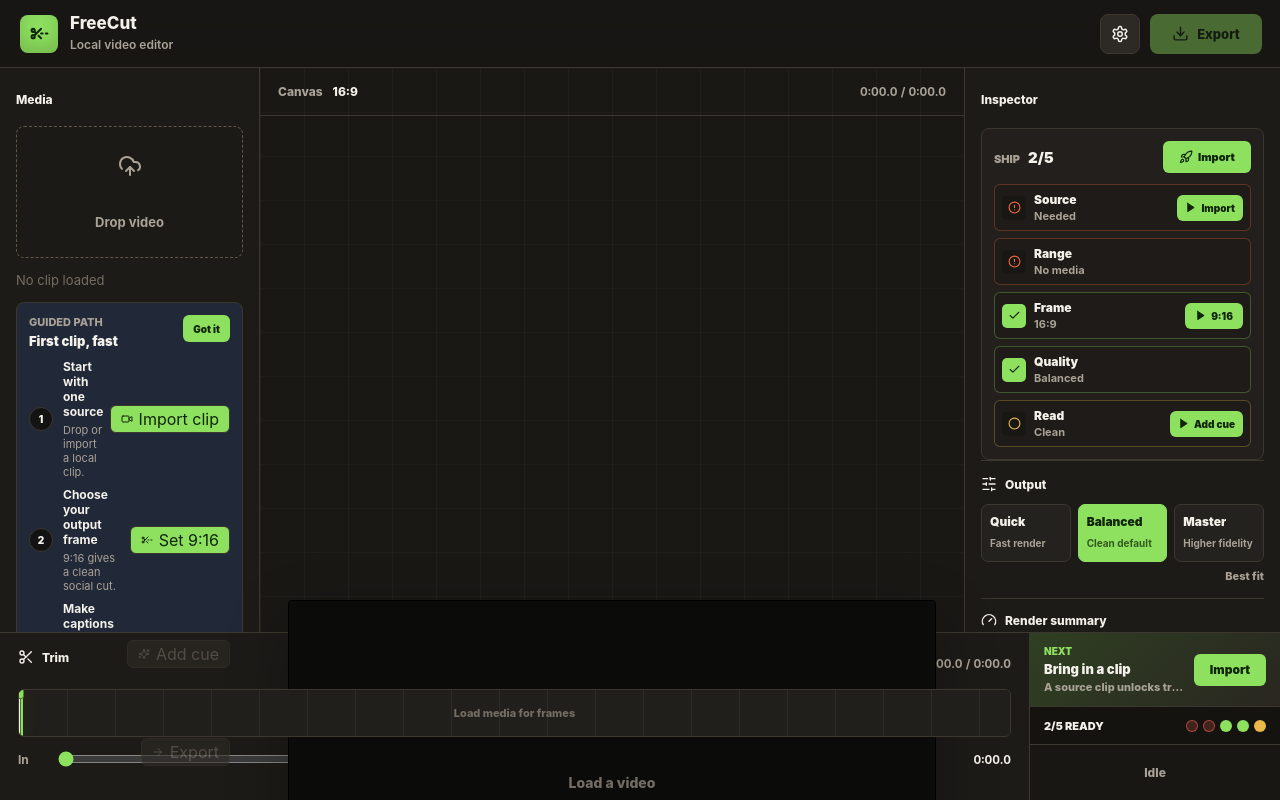
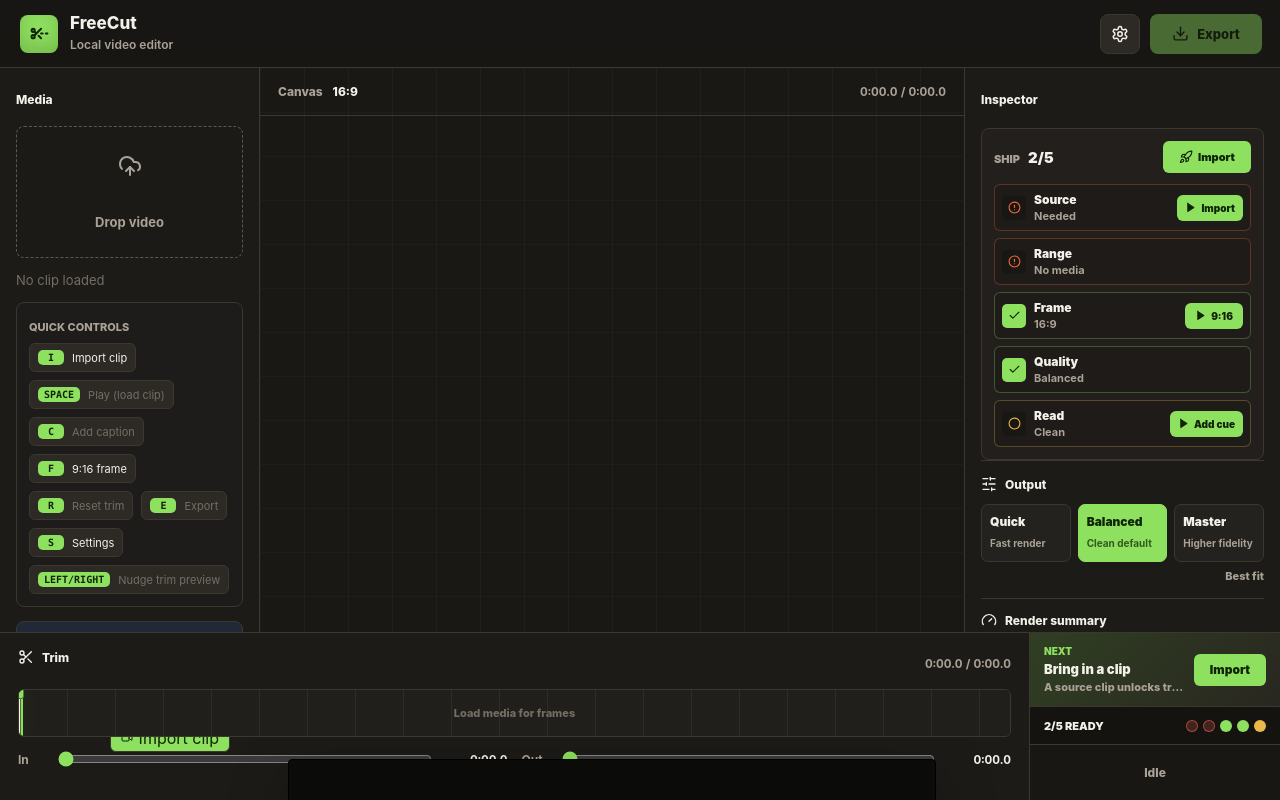
Before and after one commit to Martin123132/freecut, a React (Vite) app: page / in a window 1280 px wide. Shown: the top 800 px of the page. Built offline with nearby package versions, Linux system fonts and the light colour scheme.

Commit message:
Add keyboard shortcut guidance

```diff
--- a/package.json
+++ b/package.json
@@ -11,7 +11,7 @@
     "build": "tsc && vite build",
     "doctor": "powershell -NoProfile -ExecutionPolicy Bypass -File scripts/doctor.ps1",
     "qa:import-transition": "npm run build && playwright test tests/freecut-import-transition.spec.ts",
-    "qa:smoke": "npm run build && playwright test tests/project-schema.spec.ts tests/freecut-import-transition.spec.ts tests/freecut-export-job.spec.ts tests/freecut-export-output.spec.ts",
+    "qa:smoke": "npm run build && playwright test tests/project-schema.spec.ts tests/freecut-import-transition.spec.ts tests/freecut-shortcuts.spec.ts tests/freecut-export-job.spec.ts tests/freecut-export-output.spec.ts",
     "preview": "vite preview --host 127.0.0.1"
   },
   "dependencies": {
--- a/src/App.tsx
+++ b/src/App.tsx
@@ -9,6 +9,7 @@
 import { PreflightItem } from './components/ExportPreflight';
 import { SettingsPanel } from './components/SettingsPanel';
 import { QuickStartPanel } from './components/QuickStartPanel';
+import { ShortcutHintStrip } from './components/ShortcutHintStrip';
 import { CaptionCue, createCaptionCue, normalizeCaptions } from './lib/captions';
 import { CaptionStyle, captionStyleFromId, defaultCaptionStyle } from './lib/captionStyles';
 import { buildExportReadiness } from './lib/exportEstimate';
@@ -702,6 +703,85 @@
   };
 
   const requestMedia = () => mediaInputRef.current?.click();
+  useEffect(() => {
+    const isTypingTarget = (target: EventTarget | null) => {
+      if (!(target instanceof HTMLElement)) return false;
+      return (
+        target.tagName === 'BUTTON' ||
+        target.tagName === 'INPUT' ||
+        target.tagName === 'TEXTAREA' ||
+        target.contentEditable === 'true' ||
+        target.isContentEditable
+      );
+    };
+
+    const onKeyDown = (event: KeyboardEvent) => {
+      if (event.metaKey || event.ctrlKey || event.altKey) return;
+      if (isTypingTarget(event.target)) return;
+
+      const normalized = event.key.toLowerCase();
+      const isSpace = normalized === ' ' || normalized === 'spacebar' || event.code === 'Space';
+
+      if (isSpace && file && duration) {
+        event.preventDefault();
+        void playPause();
+        return;
+      }
+
+      if (normalized === 'i') {
+        event.preventDefault();
+        requestMedia();
+        return;
+      }
+
+      if (normalized === 'c' && file) {
+        event.preventDefault();
+        addGuidedCaption();
+        return;
+      }
+
+      if (normalized === 'e' && file) {
+        event.preventDefault();
+        if (exportState === 'exporting') {
+          cancelExport();
+        } else if (canExport) {
+          void exportClip();
+        }
+        return;
+      }
+
+      if (normalized === 's') {
+        event.preventDefault();
+        setSettingsOpen(true);
+        return;
+      }
+
+      if (normalized === 'f' && preset.id !== 'vertical') {
+        event.preventDefault();
+        chooseVerticalFormat();
+        return;
+      }
+
+      if (normalized === 'r' && file && duration && !canExport) {
+        event.preventDefault();
+        resetTrimToFull();
+        return;
+      }
+
+      if (file && duration && (normalized === 'arrowleft' || normalized === 'arrowright')) {
+        const delta = normalized === 'arrowleft' ? -1 : 1;
+        const nextTime = clamp(currentTime + delta, 0, duration);
+        event.preventDefault();
+        seek(nextTime);
+      }
+    };
+
+    window.addEventListener('keydown', onKeyDown);
+    return () => {
+      window.removeEventListener('keydown', onKeyDown);
+    };
+  }, [addGuidedCaption, canExport, chooseVerticalFormat, cancelExport, currentTime, duration, exportClip, exportState, file, playPause, preset.id, requestMedia, resetTrimToFull, seek]);
+
   const preflightItems: PreflightItem[] = [
     {
       id: 'source',
@@ -770,6 +850,49 @@
     if (!file) requestMedia();
     if (file && duration) resetTrimToFull();
   };
+
+  const shortcutHints = [
+    { keyHint: 'I', label: 'Import clip', enabled: true },
+    {
+      keyHint: 'Space',
+      label: file ? (isPlaying ? 'Pause' : 'Play') : 'Play (load clip)',
+      enabled: Boolean(file && duration),
+      disabledReason: file ? undefined : 'Load a clip first'
+    },
+    {
+      keyHint: 'C',
+      label: 'Add caption',
+      enabled: Boolean(file),
+      disabledReason: file ? undefined : 'Load a clip first'
+    },
+    {
+      keyHint: 'F',
+      label: '9:16 frame',
+      enabled: preset.id !== 'vertical',
+      disabledReason: 'Frame already set'
+    },
+    {
+      keyHint: 'R',
+      label: 'Reset trim',
+      enabled: Boolean(file && duration && !canExport),
+      disabledReason: canExport ? 'Range already full/ready' : file ? 'Range trims loaded' : 'Load a clip first'
+    },
+    {
+      keyHint: 'E',
+      label: exportState === 'exporting' ? 'Cancel export' : 'Export',
+      enabled: exportState === 'exporting' || canExport
+    },
+    {
+      keyHint: 'S',
+      label: 'Settings',
+      enabled: true
+    },
+    {
+      keyHint: 'Left/Right',
+      label: 'Nudge trim preview',
+      enabled: Boolean(file && duration)
+    }
+  ];
 
   const workflowSteps: WorkflowStep[] = [
     {
@@ -886,6 +1009,7 @@
           onSelectFile={handleSelectFile}
           onRequestMedia={requestMedia}
         >
+          <ShortcutHintStrip items={shortcutHints} />
           {showQuickStart && !file ? (
             <QuickStartPanel
               canAddCaptions={Boolean(file)}
--- /dev/null
+++ b/src/components/ShortcutHintStrip.tsx
@@ -0,0 +1,26 @@
+type ShortcutHintStripProps = {
+  items: {
+    keyHint: string;
+    label: string;
+    enabled: boolean;
+    disabledReason?: string;
+  }[];
+};
+
+export function ShortcutHintStrip({ items }: ShortcutHintStripProps) {
+  return (
+    <section className="shortcut-strip" aria-label="Keyboard shortcuts">
+      <span className="shortcut-strip-kicker">Quick controls</span>
+      <ul className="shortcut-strip-list">
+        {items.map((item) => (
+          <li className="shortcut-strip-item" key={item.keyHint}>
+            <kbd>{item.keyHint}</kbd>
+            <span title={item.disabledReason} className={item.enabled ? 'enabled' : 'disabled'}>
+              {item.label}
+            </span>
+          </li>
+        ))}
+      </ul>
+    </section>
+  );
+}
--- a/src/components/TopBar.tsx
+++ b/src/components/TopBar.tsx
@@ -23,10 +23,23 @@
         </div>
       </div>
       <div className="topbar-actions">
-        <button ref={settingsButtonRef} className="icon-button" type="button" aria-label="Project settings" title="Project settings" onClick={onSettings}>
+        <button
+          ref={settingsButtonRef}
+          className="icon-button"
+          type="button"
+          aria-label="Project settings"
+          title="Project settings (S)"
+          onClick={onSettings}
+        >
           <Settings size={18} />
         </button>
-        <button className={exporting ? 'primary-button danger' : 'primary-button'} type="button" disabled={!canExport && !exporting} onClick={exporting ? onCancelExport : onExport}>
+        <button
+          className={exporting ? 'primary-button danger' : 'primary-button'}
+          type="button"
+          disabled={!canExport && !exporting}
+          title={exporting ? 'Cancel export (E)' : 'Export (E)'}
+          onClick={exporting ? onCancelExport : onExport}
+        >
           {exporting ? <X size={17} /> : <Download size={17} />}
           {exporting ? 'Cancel' : 'Export'}
         </button>
--- a/src/styles.css
+++ b/src/styles.css
@@ -424,6 +424,62 @@
   border-color: var(--accent-ink);
 }
 
+.shortcut-strip {
+  margin-top: 14px;
+  padding: 12px;
+  background: #1d1c1a;
+  border: 1px solid var(--line);
+  border-radius: var(--radius);
+}
+
+.shortcut-strip-kicker {
+  display: inline-flex;
+  color: var(--muted);
+  font-size: 11px;
+  font-weight: 850;
+  text-transform: uppercase;
+}
+
+.shortcut-strip-list {
+  margin: 8px 0 0;
+  padding: 0;
+  list-style: none;
+  display: flex;
+  flex-wrap: wrap;
+  gap: 8px;
+}
+
+.shortcut-strip-item {
+  display: inline-flex;
+  align-items: center;
+  gap: 8px;
+  min-height: 24px;
+  padding: 6px 8px;
+  color: var(--text);
+  background: var(--panel-strong);
+  border: 1px solid var(--line);
+  border-radius: 6px;
+  font-size: 11px;
+  user-select: none;
+}
+
+.shortcut-strip-item kbd {
+  min-width: 26px;
+  padding: 2px 6px;
+  color: var(--accent-ink);
+  background: var(--accent);
+  border-radius: 5px;
+  font-family: var(--font-mono, ui-monospace, SFMono-Regular, Menlo, Monaco, Consolas, 'Liberation Mono', 'Courier New', monospace);
+  font-size: 10px;
+  font-weight: 900;
+  text-align: center;
+  text-transform: uppercase;
+}
+
+.shortcut-strip-item span.disabled {
+  color: var(--faint);
+}
+
 .media-name {
   color: var(--text);
   font-size: 13px;
```
Also changed, not shown: 2 other files (tests, documents, lock files or other folders).
